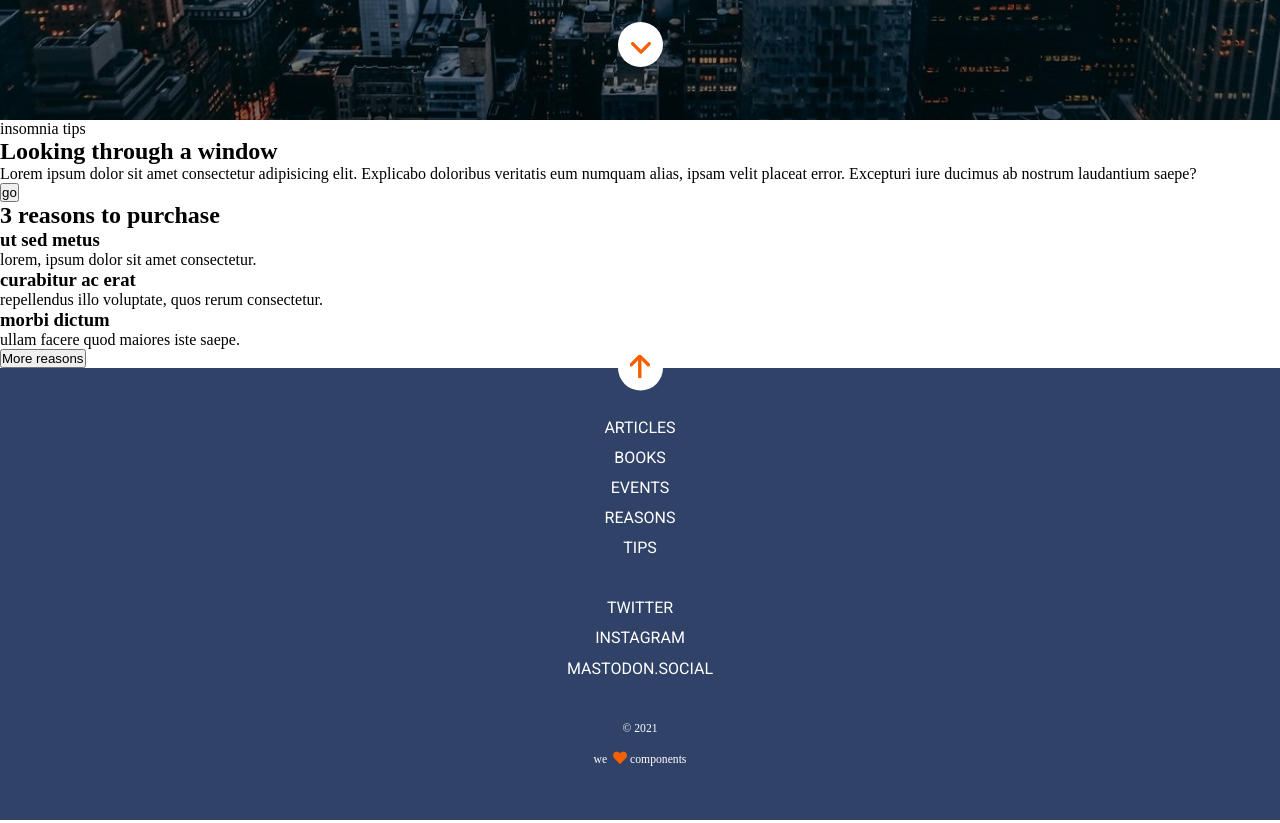
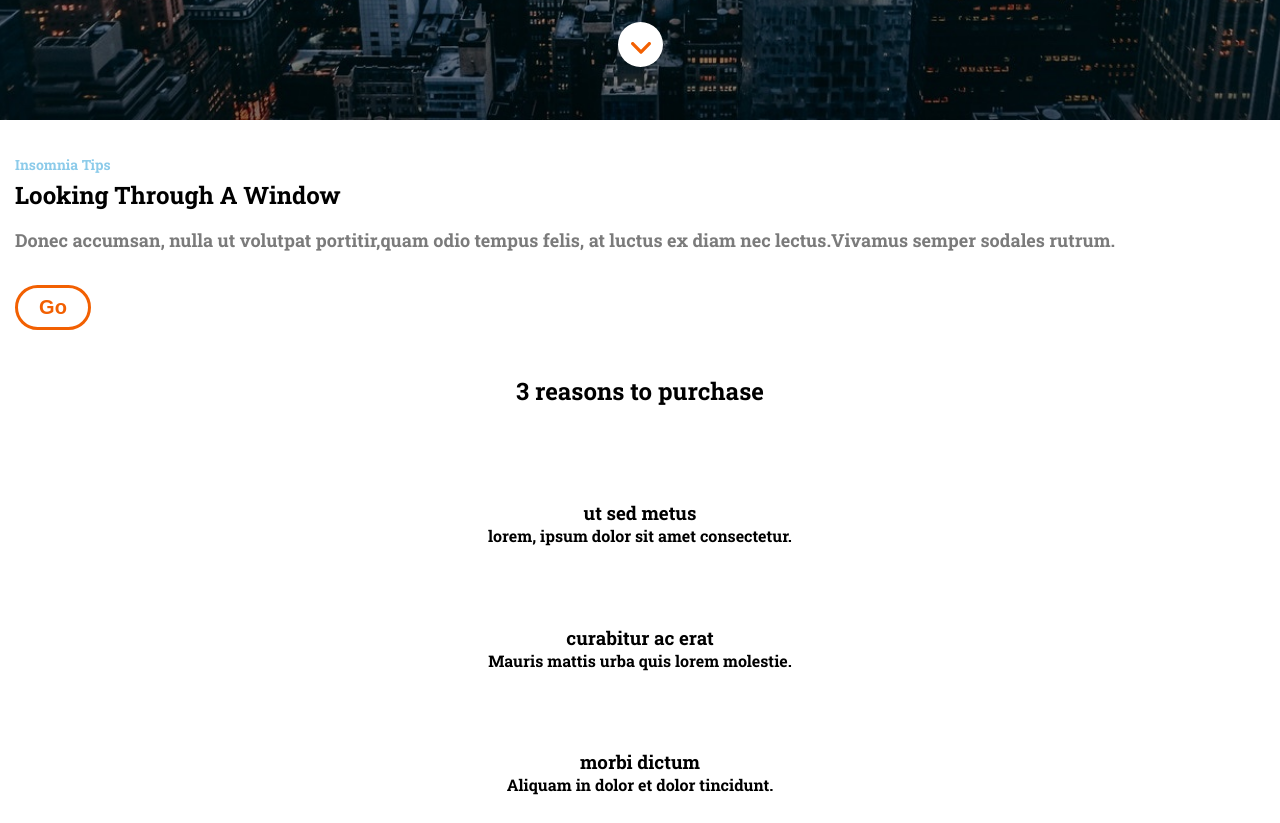
Before and after one commit to Adalab/modulo-1-evaluacion-final-RocioDols, a website: page src/html/index.html in a window 1280 px wide. Shown: the part 680-1503 px from the top of the page. Drawn offline with nearby package versions, Linux system fonts and the light colour scheme; files that its build step writes are made by us from their sources; files whose address does not match are found by name.

Commit message:
startToMain

```diff
--- a/src/html/partials/main.html
+++ b/src/html/partials/main.html
@@ -1,33 +1,35 @@
 <main class="main">
     <section class="main_section1">
-        <article>
-            <span class="">insomnia tips</span>
-            <h2> Looking through a window</h2>
-            <p>Lorem ipsum dolor sit amet consectetur adipisicing elit. Explicabo doloribus veritatis eum numquam alias,
-                ipsam velit placeat error. Excepturi iure ducimus ab nostrum laudantium saepe?</p>
-            <button>go</button>
+        <article class="main_looking">
+            <p class="insomnia">insomnia tips</p>
+            <h2 class="h2_looking"> Looking through a window</h2>
+            <p class="p_seccion1">Donec accumsan, nulla ut volutpat portitir,quam odio tempus felis, at luctus ex diam
+                nec
+                lectus.Vivamus semper sodales rutrum.
+            </p>
+            <button class="button_go">go</button>
         </article>
     </section>
     <section class="main_section2">
-        <h2>3 reasons to purchase</h2>
-        <article>
+        <h2 class="h2 reasons_title">3 reasons to purchase</h2>
+        <article class="reason_item">
             <h3>ut sed metus</h3>
             <p>
                 lorem, ipsum dolor sit amet consectetur.
             </p>
         </article>
-        <article>
+        <article class="reason_item">
             <h3>curabitur ac erat</h3>
             <p>
-                repellendus illo voluptate, quos rerum consectetur.
+                Mauris mattis urba quis lorem molestie.
             </p>
-        </article>
+        </article class="reason_item">
         <article>
             <h3>morbi dictum</h3>
             <p>
-                ullam facere quod maiores iste saepe.
+                Aliquam in dolor et dolor tincidunt.
             </p>
         </article>
-        <button>More reasons</button>
+        <button class="reason_button">More reasons</button>
     </section>
 </main>
--- a/src/scss/layout/_page.scss
+++ b/src/scss/layout/_page.scss
@@ -0,0 +1,49 @@
+.main{
+    font-family: "Roboto Slab", serif;
+    margin:0 15px;
+}
+.main_section1{
+
+    background-color: #fff;
+}
+.insomnia{
+    margin-top: 30px;
+    font-size: 14px;
+    color: #8ccbea;
+    line-height: 30px;
+    text-transform: capitalize;
+}
+.h2_looking{
+    font-size: 24px;
+    line-height: 30px;
+    margin-bottom: 15px;
+    text-transform: capitalize;
+}
+.p_seccion1{
+    margin-bottom: 30px;
+    font-size: 18px;
+    line-height: 1.67;
+    color: #7B7B7B;
+}
+.button_go{
+    width: 76px;
+    height: 45px;
+    margin-bottom: 45px;
+    font-size: 20px;
+    font-weight: bold;
+    color: #f26002;
+    text-transform: capitalize;
+    text-align: center;
+    border-radius: 22.5px;
+    border: solid 3px #f26002;
+    background-color: white;
+}
+
+.main_section2{
+    display: grid;
+    grid-template-columns: 1fr;
+    grid-template-rows: repeat(5,1fr);
+    height: 624px;
+    text-align: center;
+
+}
```
